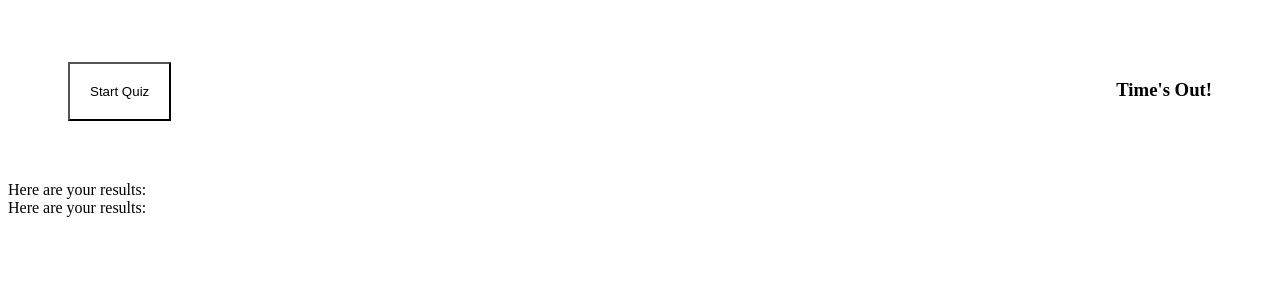
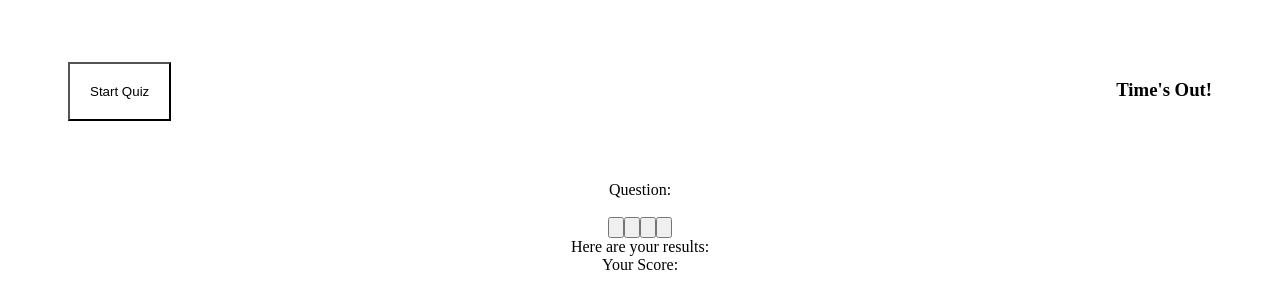
Before and after one commit to MerelJac/coding-quiz, a plain HTML site: page index.html in a window 1280 px wide. Drawn offline with Linux system fonts and the light colour scheme.

Commit message:
created form and added CSS Styling to results section and form. Linked results section to append children function

```diff
--- a/assets/script.js
+++ b/assets/script.js
@@ -4,12 +4,28 @@ var startBtn = document.querySelector("#startBtn");
 var timerEl = document.querySelector("#timer");
 // make varibale for printResults section in HTML
 var printSection = document.querySelector(".printResults");
+var quizTemplate = document.querySelector("#quiz");
 
+console.log(document.body.children[2]);
+var questions = [
+    {question: "Do you like coding?",
+    possibleAnswers:[{"text":"Yes","correct":true},
+    {"text":"No","correct":false}]
+    },
+    {question: "What language is for styling?",
+    possibleAnswers:[{"text":"JavaScript","correct":false},
+    {"text":"CSS","correct":true}]}
+]
 
 // set duration of timer -- done
 var secondsLeft = 5
 // when you click the start button, the timer begins -- done
-function setTimer() {
+function startQuiz() {
+    // produce quiz upon click - not working
+    var quiz = document.getElementById("quiz");
+    quiz.style.display = "flex";
+
+
     // Set interval in variable
     var timerInterval = setInterval(() => {
         secondsLeft--;
@@ -19,7 +35,10 @@ function setTimer() {
         // when timer runs out, run this function
         printResults()};
     }, 1000);
+
+    // when time starts, quiz pops up
 };
+
 
 
 // having trouble with print results function // creating HTML lements
@@ -31,13 +50,13 @@ function printResults() {
     // tell the new div what to say
     resultsDiv.innerText = "Here are your results:";
     // append the new div to the body of the HTML file
-    document.body.appendChild(resultsDiv);
+    document.body.children[2].appendChild(resultsDiv);
 
     var resultsDiv = document.createElement("div");
     // tell the new div what to say
-    resultsDiv.innerText = "Here are your results:";
+    resultsDiv.innerText = "Your Score:";
     // append the new div to the body of the HTML file
-    document.body.appendChild(resultsDiv);
+    document.body.children[2].appendChild(resultsDiv);
 
 
     // document.querySelector(".printResults").innerHTML += `<li>${"Your Score"}</li><li>${"Great Job"}</li><li>${"WooHoo"}</li>`;
@@ -49,13 +68,18 @@ function printResults() {
 
 };
 
-
+// make quiz below
+var quizContainer = document.getElementById('quiz');
+var resultsContainer = document.getElementById('results');
+var submitButton = document.getElementById('submit');
 
 
 
 // when the timer begins, the first question pops onto the screen
 
 // object arrays of questions/possible answers/ correct answer
+
+
 
 // when you click a possible answer output boolean. if answer == true print "correct" if answer == false "incorrect"
 
@@ -65,4 +89,4 @@ function printResults() {
 
 // when timer == -1, (ends) print total score on page.
 
-startBtn.addEventListener("click", setTimer());
+startBtn.addEventListener("click", startQuiz());
--- a/assets/style.css
+++ b/assets/style.css
@@ -11,3 +11,19 @@ header {
 }
 #timer {
 }
+
+#answerContainer {
+    display: flex;
+}
+
+#quiz {
+    display: none;
+    align-items: center;
+    flex-direction: column;
+}
+
+#results {
+    display: flex;
+    align-items: center;
+    flex-direction: column;
+}
--- a/index.html
+++ b/index.html
@@ -12,11 +12,18 @@
             <button id="startBtn">Start Quiz</button>
             <h3 id="timer"></h3>
         </header>
-        <section class="printResults"></section>
-
-
-
-        <script src="./assets/script.js"></script>
+    <div class="quiz" id="quiz">
+        <form></form>
+            <label for="question">Question:</label><br>
+            <div id="answerContainer">
+                <input type="button" id="answerOption"><br>
+                <input type="button" id="answerOption"><br>
+                <input type="button" id="answerOption"><br>
+                <input type="button" id="answerOption"><br>
+            </div></div>
+    <div id="results"></div>
+    <section class="printResults"></section>
+    <script src="./assets/script.js"></script>
     </body>
 
 </html>
```
